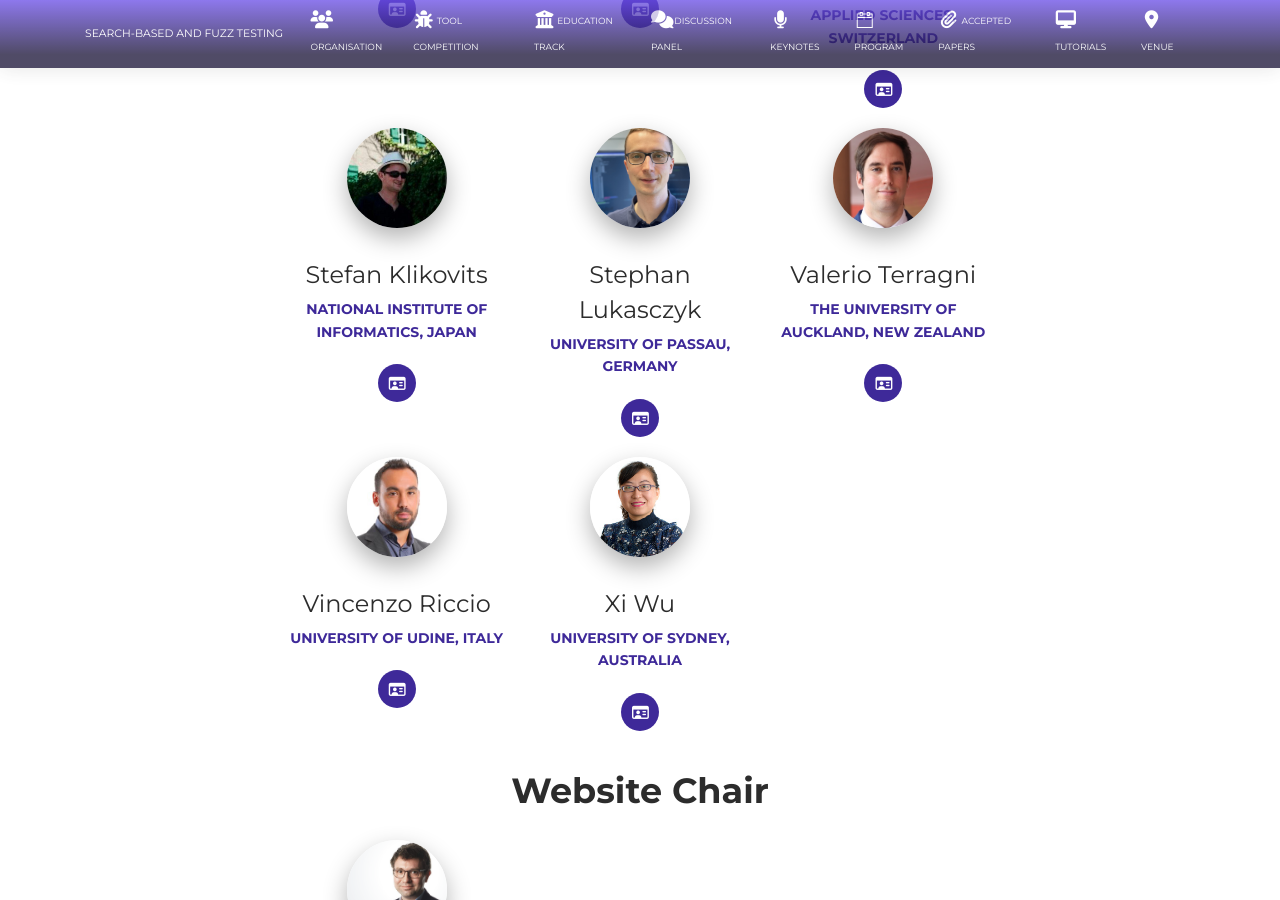
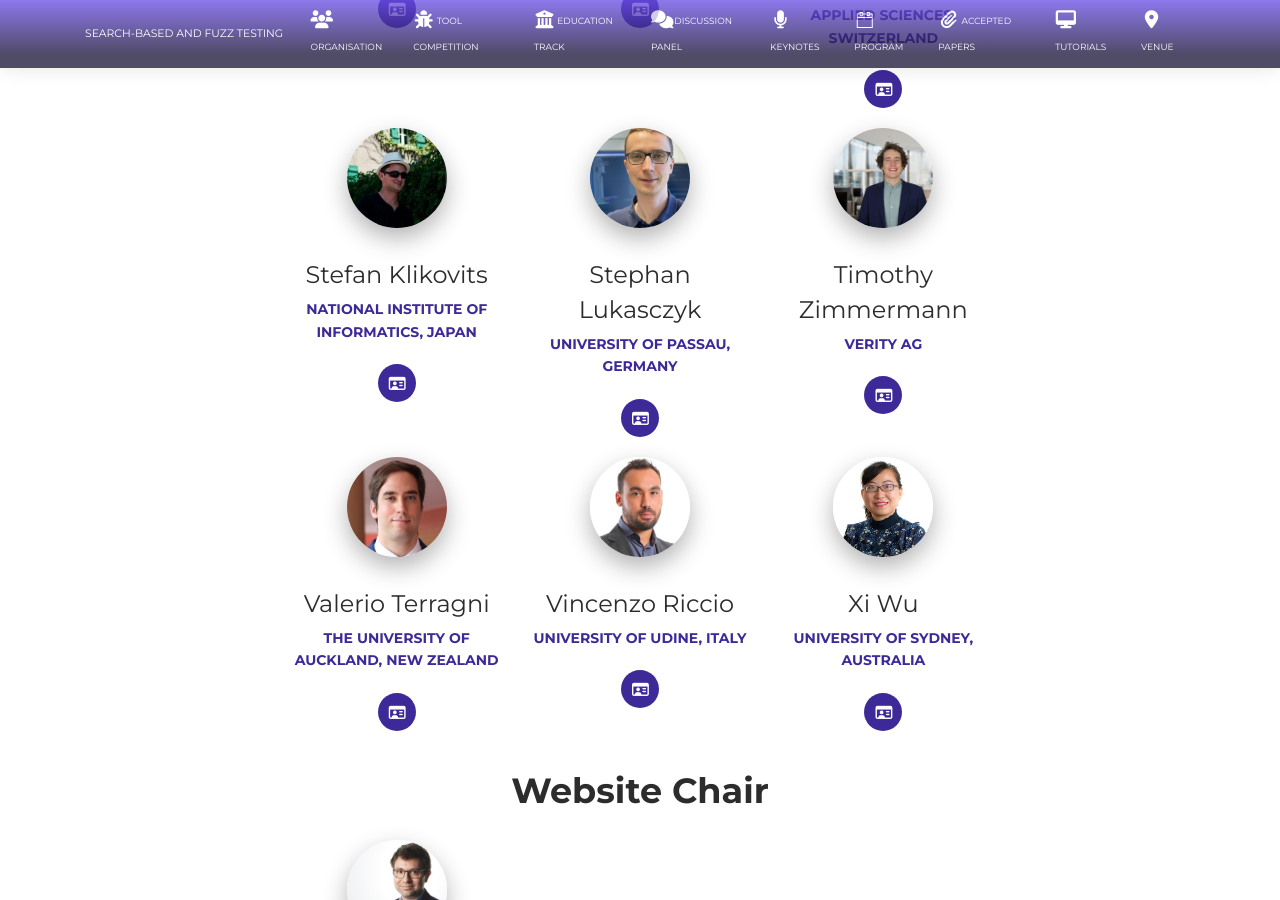
Before and after one commit to sbft24/sbft24.github.io, a Jekyll site: the page built from organisation/index.html, in a window 1280 px wide and 900 px high, scrolled down 2059 px. Built offline with Jekyll 4.4.1, drawn with Linux system fonts in a browser that asks for light colours; nearby versions of some CDN libraries.

Commit message:
Added new organization member

```diff
--- a/_data/organisation/competition.yml
+++ b/_data/organisation/competition.yml
@@ -83,3 +83,8 @@
   webpage: https://cispa.de/en/people/c03josc
   institution: Helmholtz Center for Information Security, Germany
   pic: /img/schilling.jpg
+
+- name: Timothy Zimmermann
+  webpage: https://www.linkedin.com/in/tim-zimmermann
+  institution: Verity AG
+  pic: /img/zimmermann.jpg
```
Also changed, not shown: img/zimmermann.jpg (added).
